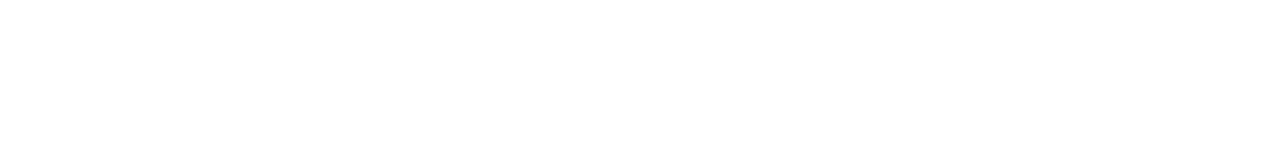
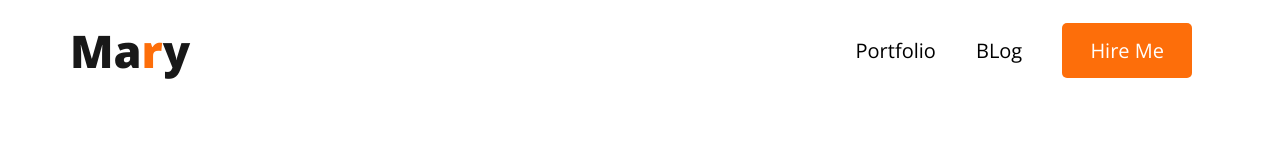
Before and after one commit to Nazmul66/Mary, a plain HTML site: page index.html in a window 1280 px wide. Drawn offline with nearby package versions, Linux system fonts and the light colour scheme.

Commit message:
header complete

```diff
--- a/CSS/style.css
+++ b/CSS/style.css
@@ -0,0 +1,54 @@
+/*==================
+     Google fonts
+ ===================*/
+@import url('https://fonts.googleapis.com/css2?family=Open+Sans:wght@300;400;500;600;700;800&display=swap');
+/*================
+     Global CSS
+=================*/
+*{
+    margin: 0;
+    padding: 0;
+    font-family: 'Open Sans', sans-serif;
+    box-sizing: border-box;
+}
+a{
+    text-decoration: none;
+}
+
+/*==========================
+     Header section start
+  ==========================*/
+header{
+  padding: 20px 0;
+}
+header nav{
+  max-width: 1140px;
+  margin: 0 auto;
+  display: flex;
+  justify-content: space-between;
+  align-items: center;
+}
+header nav h1{
+    font-weight: 800;
+    font-size: 45px;
+    color: #181818;
+}
+header nav h1 .color-it{
+   color: #FD6E0A;
+}
+.menu ul{
+    padding: 0;
+}
+.menu ul li{
+    list-style: none;
+    display: inline-block;
+    margin: 0 18px;
+    font-weight: 400;
+    font-size: 20px;
+}
+.menu ul li .btn-hash{
+    padding: 14px 28px;
+    background: #FD6E0A;
+    color: #fff;
+    border-radius: 5px;
+}
--- a/index.html
+++ b/index.html
@@ -6,10 +6,33 @@
     <meta name="viewport" content="width=device-width, initial-scale=1.0">
     <title>Mary</title>
 
+    <!--  Google font file linkup  -->
+    <link rel="preconnect" href="https://fonts.googleapis.com">
+    <link rel="preconnect" href="https://fonts.gstatic.com" crossorigin>
+
+    <!--  Font awesome linkup file  -->
+    <link rel="stylesheet" type="text/css" href="https://cdnjs.cloudflare.com/ajax/libs/font-awesome/6.2.1/css/all.min.css">
+
     <!--  Css linkup file  -->
     <link rel="stylesheet" type="text/css" href="css/style.css">
 </head>
 <body>
 
+    <!--  Header section start  -->
+    <header>
+        <nav>
+           <h1>Ma<span class="color-it">r</span>y</h1>
+           <div class="menu">
+             <ul>
+                <li>Portfolio</li>
+                <li>BLog</li>
+                <li><a href="#" class="btn-hash">Hire Me</a></li>
+             </ul>
+           </div>
+        </nav>
+    </header>
+    <!--  Header section end  -->
+
+
 </body>
 </html>
```
